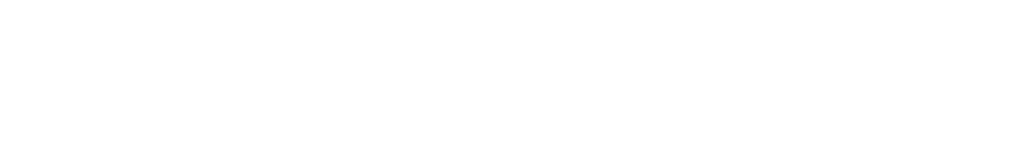
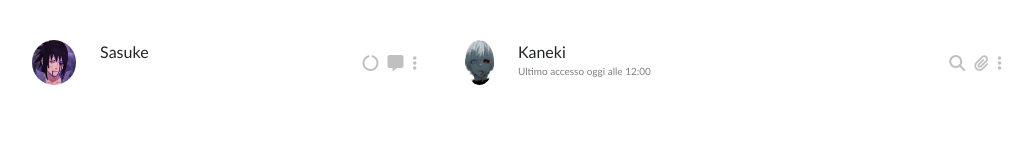
Before and after one commit to gianlucanied/vue-boolzapp, a plain HTML site: page index.html in a window 1280 px wide. Shown: the whole page, without its empty margins (96-1128 px from the left). Drawn offline with nearby package versions, Linux system fonts and the light colour scheme.

Commit message:
Add: image and create "header"

```diff
--- a/index.html
+++ b/index.html
@@ -27,7 +27,64 @@
   </head>
   <body>
     <div class="container-fluid">
-      <div class="container"></div>
+      <div class="container-fluid">
+        <div class="row">
+          <div class="col-5">
+            <div class="container-fluid">
+              <div class="row">
+                <div class="col-2">
+                  <img src="sasuke-uchiha.webp" alt="" />
+                </div>
+                <div class="col-7" id="user-name"><span>Sasuke</span></div>
+                <div class="col-3" id="section-icon">
+                  <i
+                    class="fa-solid fa-circle-notch"
+                    style="color: #c0c0c0"
+                  ></i>
+                  <i class="fa-solid fa-message" style="color: #c0c0c0"></i>
+                  <i
+                    class="fa-solid fa-ellipsis-vertical"
+                    style="color: #c0c0c0"
+                  ></i>
+                </div>
+              </div>
+            </div>
+          </div>
+          <div class="col-7">
+            <div class="row">
+              <div class="container">
+                <div class="row">
+                  <div class="col">
+                    <img
+                      src="kaneki-in-my-artstyle-v0-nng3h4focsla1.webp"
+                      alt=""
+                    />
+                  </div>
+                  <div class="col-8">
+                    <span
+                      >Kaneki
+                      <p class="last-access">
+                        Ultimo accesso oggi alle 12:00
+                      </p></span
+                    >
+                  </div>
+                  <div class="col-3">
+                    <i
+                      class="fa-solid fa-magnifying-glass"
+                      style="color: #c0c0c0"
+                    ></i>
+                    <i class="fa-solid fa-paperclip" style="color: #c0c0c0"></i>
+                    <i
+                      class="fa-solid fa-ellipsis-vertical"
+                      style="color: #c0c0c0"
+                    ></i>
+                  </div>
+                </div>
+              </div>
+            </div>
+          </div>
+        </div>
+      </div>
     </div>
     <script src="script.js"></script>
   </body>
--- a/style.css
+++ b/style.css
@@ -4,3 +4,38 @@
     padding: 0;
     font-family: 'Trebuchet MS', 'Lucida Sans Unicode', 'Lucida Grande', 'Lucida Sans', Arial, sans-serif;
 }
+
+body {
+    height: 100vh;
+    padding: 5vh 10vh;
+}
+
+
+.container {
+    background-color: white;
+}
+
+img {
+    width: 100%;
+    border-radius: 50%;
+    height: 45px;
+    object-fit: cover;
+}
+
+#user-name {
+    display: flex;
+}
+
+i {
+    margin-top: 15px;
+    margin-left: 5px;
+}
+
+.last-access {
+    color: grey;
+    font-size: 10px;
+}
+
+#section-icon {
+    text-align: end;
+}
```
Also changed, not shown: kaneki-in-my-artstyle-v0-nng3h4focsla1.webp (added), sasuke-uchiha.webp (added).
